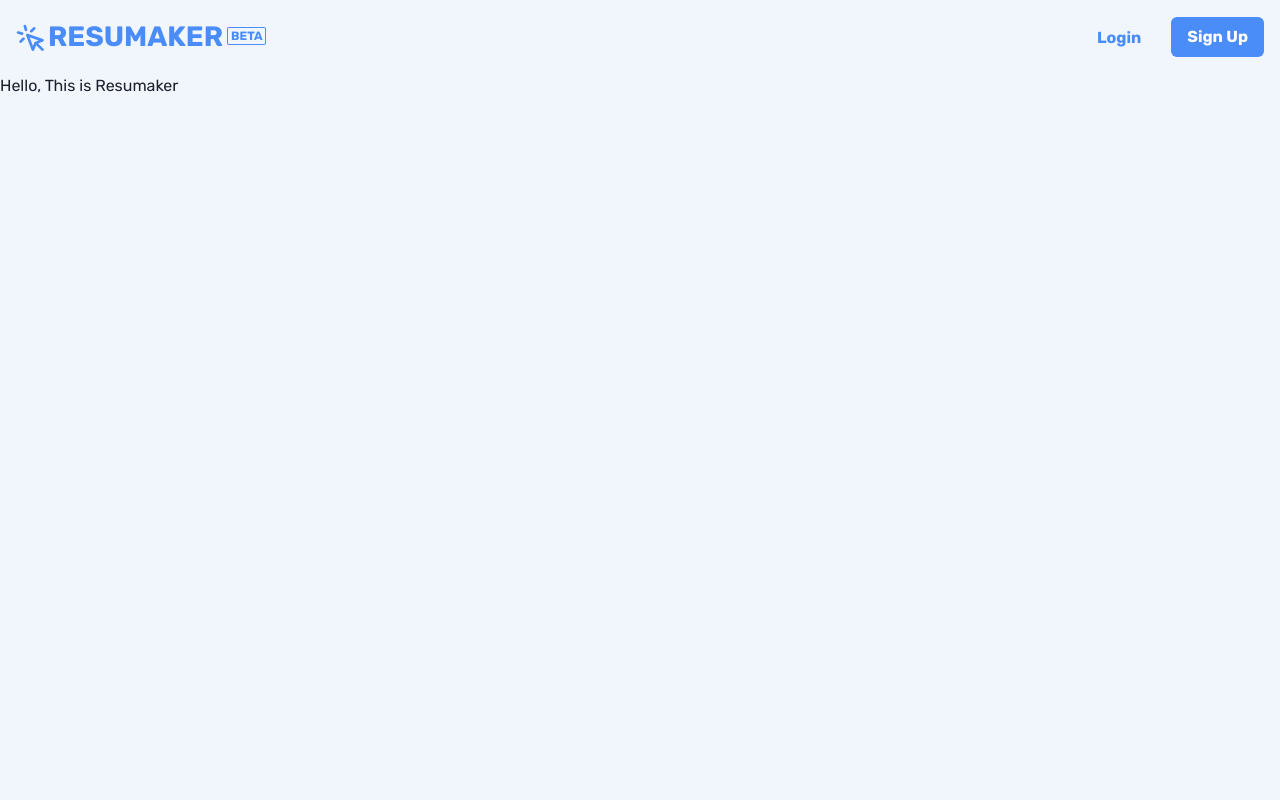
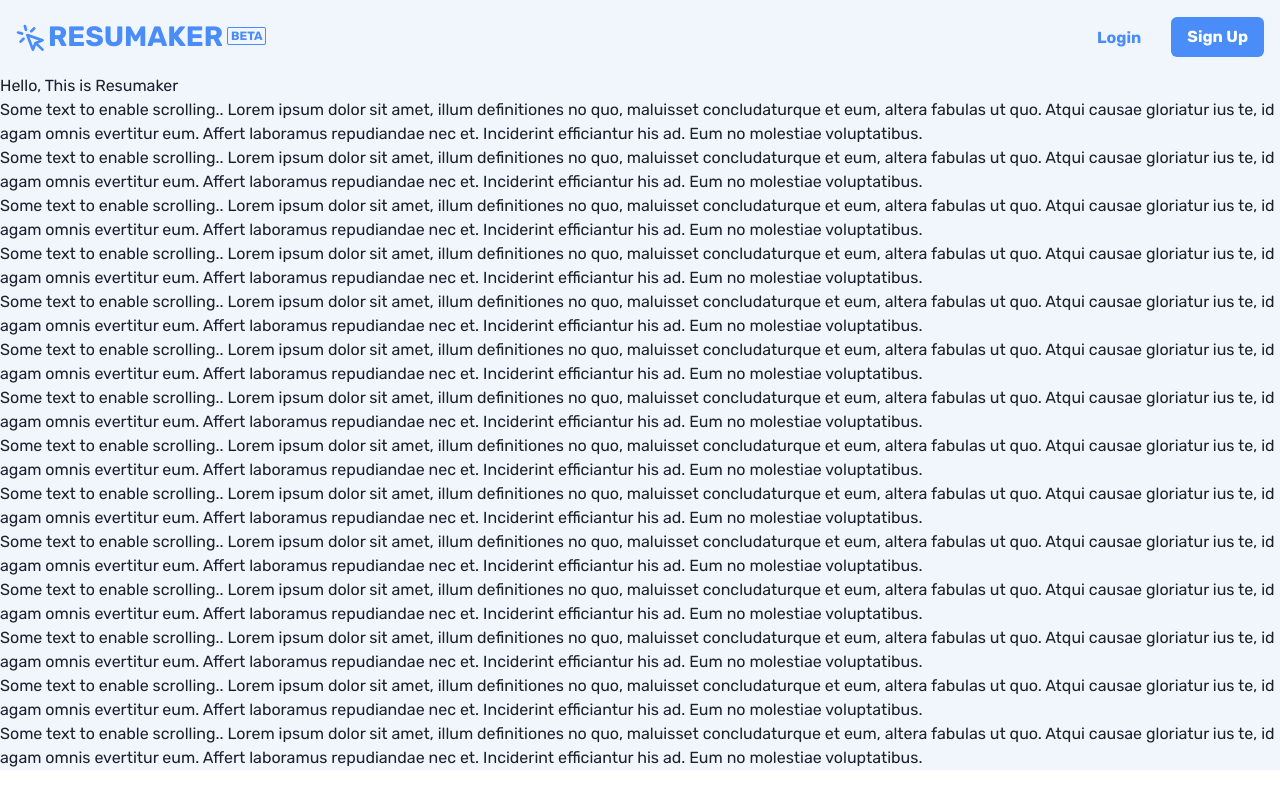
Before and after one commit to Kaninboy/resumaker-frontend, a Next.js app: page / in a window 1280 px wide. Built offline with nearby package versions, Linux system fonts and the light colour scheme.

Commit message:
navbar finished

```diff
--- a/src/app/layout.tsx
+++ b/src/app/layout.tsx
@@ -23,9 +23,9 @@ export default function RootLayout({
 }) {
   return (
     <html lang="en">
-      <body className="bg-basebg">
+      <body className="relative">
         <Providers>
-          <nav>
+          <nav className="sticky top-0 left-0 right-0 bg-basebg">
             <Flex minWidth="max-content" alignItems="center" p="16px">
               <Flex alignItems="center" gap="4px">
                 <svg
--- a/src/app/page.tsx
+++ b/src/app/page.tsx
@@ -1,9 +1,107 @@
-import { Text } from '@chakra-ui/react'
+import { Text } from "@chakra-ui/react";
 
 export default function Home() {
   return (
-  <main>
-    <Text>Hello, This is Resumaker</Text>
-  </main>
-  )
+    <main className="bg-basebg">
+      <Text>Hello, This is Resumaker</Text>
+      <Text>
+        Some text to enable scrolling.. Lorem ipsum dolor sit amet, illum
+        definitiones no quo, maluisset concludaturque et eum, altera fabulas ut
+        quo. Atqui causae gloriatur ius te, id agam omnis evertitur eum. Affert
+        laboramus repudiandae nec et. Inciderint efficiantur his ad. Eum no
+        molestiae voluptatibus.
+      </Text>
+      <Text>
+        Some text to enable scrolling.. Lorem ipsum dolor sit amet, illum
+        definitiones no quo, maluisset concludaturque et eum, altera fabulas ut
+        quo. Atqui causae gloriatur ius te, id agam omnis evertitur eum. Affert
+        laboramus repudiandae nec et. Inciderint efficiantur his ad. Eum no
+        molestiae voluptatibus.
+      </Text>
+      <Text>
+        Some text to enable scrolling.. Lorem ipsum dolor sit amet, illum
+        definitiones no quo, maluisset concludaturque et eum, altera fabulas ut
+        quo. Atqui causae gloriatur ius te, id agam omnis evertitur eum. Affert
+        laboramus repudiandae nec et. Inciderint efficiantur his ad. Eum no
+        molestiae voluptatibus.
+      </Text>
+      <Text>
+        Some text to enable scrolling.. Lorem ipsum dolor sit amet, illum
+        definitiones no quo, maluisset concludaturque et eum, altera fabulas ut
+        quo. Atqui causae gloriatur ius te, id agam omnis evertitur eum. Affert
+        laboramus repudiandae nec et. Inciderint efficiantur his ad. Eum no
+        molestiae voluptatibus.
+      </Text>
+      <Text>
+        Some text to enable scrolling.. Lorem ipsum dolor sit amet, illum
+        definitiones no quo, maluisset concludaturque et eum, altera fabulas ut
+        quo. Atqui causae gloriatur ius te, id agam omnis evertitur eum. Affert
+        laboramus repudiandae nec et. Inciderint efficiantur his ad. Eum no
+        molestiae voluptatibus.
+      </Text>
+      <Text>
+        Some text to enable scrolling.. Lorem ipsum dolor sit amet, illum
+        definitiones no quo, maluisset concludaturque et eum, altera fabulas ut
+        quo. Atqui causae gloriatur ius te, id agam omnis evertitur eum. Affert
+        laboramus repudiandae nec et. Inciderint efficiantur his ad. Eum no
+        molestiae voluptatibus.
+      </Text>
+      <Text>
+        Some text to enable scrolling.. Lorem ipsum dolor sit amet, illum
+        definitiones no quo, maluisset concludaturque et eum, altera fabulas ut
+        quo. Atqui causae gloriatur ius te, id agam omnis evertitur eum. Affert
+        laboramus repudiandae nec et. Inciderint efficiantur his ad. Eum no
+        molestiae voluptatibus.
+      </Text>
+      <Text>
+        Some text to enable scrolling.. Lorem ipsum dolor sit amet, illum
+        definitiones no quo, maluisset concludaturque et eum, altera fabulas ut
+        quo. Atqui causae gloriatur ius te, id agam omnis evertitur eum. Affert
+        laboramus repudiandae nec et. Inciderint efficiantur his ad. Eum no
+        molestiae voluptatibus.
+      </Text>
+      <Text>
+        Some text to enable scrolling.. Lorem ipsum dolor sit amet, illum
+        definitiones no quo, maluisset concludaturque et eum, altera fabulas ut
+        quo. Atqui causae gloriatur ius te, id agam omnis evertitur eum. Affert
+        laboramus repudiandae nec et. Inciderint efficiantur his ad. Eum no
+        molestiae voluptatibus.
+      </Text>
+      <Text>
+        Some text to enable scrolling.. Lorem ipsum dolor sit amet, illum
+        definitiones no quo, maluisset concludaturque et eum, altera fabulas ut
+        quo. Atqui causae gloriatur ius te, id agam omnis evertitur eum. Affert
+        laboramus repudiandae nec et. Inciderint efficiantur his ad. Eum no
+        molestiae voluptatibus.
+      </Text>
+      <Text>
+        Some text to enable scrolling.. Lorem ipsum dolor sit amet, illum
+        definitiones no quo, maluisset concludaturque et eum, altera fabulas ut
+        quo. Atqui causae gloriatur ius te, id agam omnis evertitur eum. Affert
+        laboramus repudiandae nec et. Inciderint efficiantur his ad. Eum no
+        molestiae voluptatibus.
+      </Text>
+      <Text>
+        Some text to enable scrolling.. Lorem ipsum dolor sit amet, illum
+        definitiones no quo, maluisset concludaturque et eum, altera fabulas ut
+        quo. Atqui causae gloriatur ius te, id agam omnis evertitur eum. Affert
+        laboramus repudiandae nec et. Inciderint efficiantur his ad. Eum no
+        molestiae voluptatibus.
+      </Text>
+      <Text>
+        Some text to enable scrolling.. Lorem ipsum dolor sit amet, illum
+        definitiones no quo, maluisset concludaturque et eum, altera fabulas ut
+        quo. Atqui causae gloriatur ius te, id agam omnis evertitur eum. Affert
+        laboramus repudiandae nec et. Inciderint efficiantur his ad. Eum no
+        molestiae voluptatibus.
+      </Text>
+      <Text>
+        Some text to enable scrolling.. Lorem ipsum dolor sit amet, illum
+        definitiones no quo, maluisset concludaturque et eum, altera fabulas ut
+        quo. Atqui causae gloriatur ius te, id agam omnis evertitur eum. Affert
+        laboramus repudiandae nec et. Inciderint efficiantur his ad. Eum no
+        molestiae voluptatibus.
+      </Text>
+    </main>
+  );
 }
```
